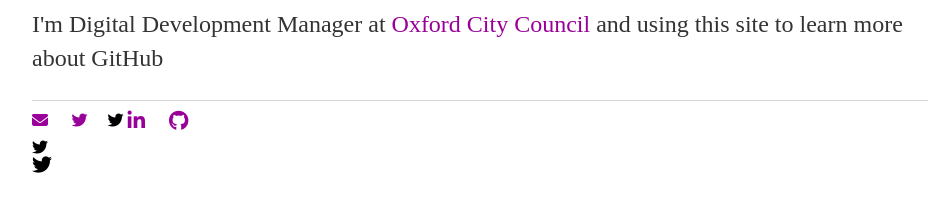
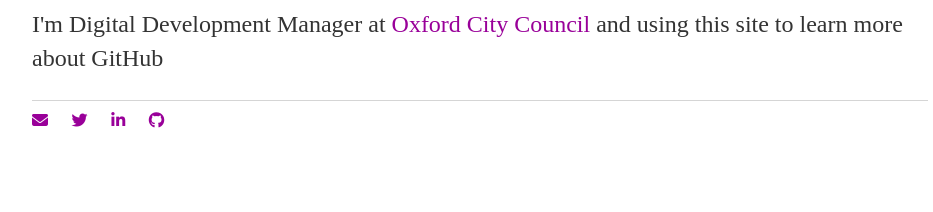
Before and after one commit to electronicdreamplant/electronicdreamplant.github.io, a Jekyll site: the page built from index.html, in a window 1280 px wide. Shown: the part 189-401 px from the top of the page, without its empty margins (160-1093 px from the left). Built offline with Jekyll 4.4.1, drawn with Linux system fonts in a browser that asks for light colours; nearby versions of some CDN libraries.

Commit message:
Update default.html

```diff
--- a/_layouts/default.html
+++ b/_layouts/default.html
@@ -24,7 +24,7 @@
 			<footer>
 	    		<ul>
 	        		<li><a href="mailto:neillawrencephotography@gmail.com"> <i class="fa fa-envelope fa-lg"></i></a></li>
-	        		<li></i><a href="https://twitter.com/Ox1Digital"> <i class="fa fa-twitter fa-lg"></a></li>
+	        		<li><a href="https://twitter.com/Ox1Digital"> <i class="fa fa-twitter fa-lg"></i></a></li>
 	        		<li><a href="https://www.linkedin.com/in/neil-lawrence-3ba71a12"> <i class="fa fa-linkedin fa-lg"></i></a></li>
 	        		<li><a href="https://github.com/electronicdreamplant"> <i class="fa fa-github fa-lg"></i></a></li>
 				</ul>
```
